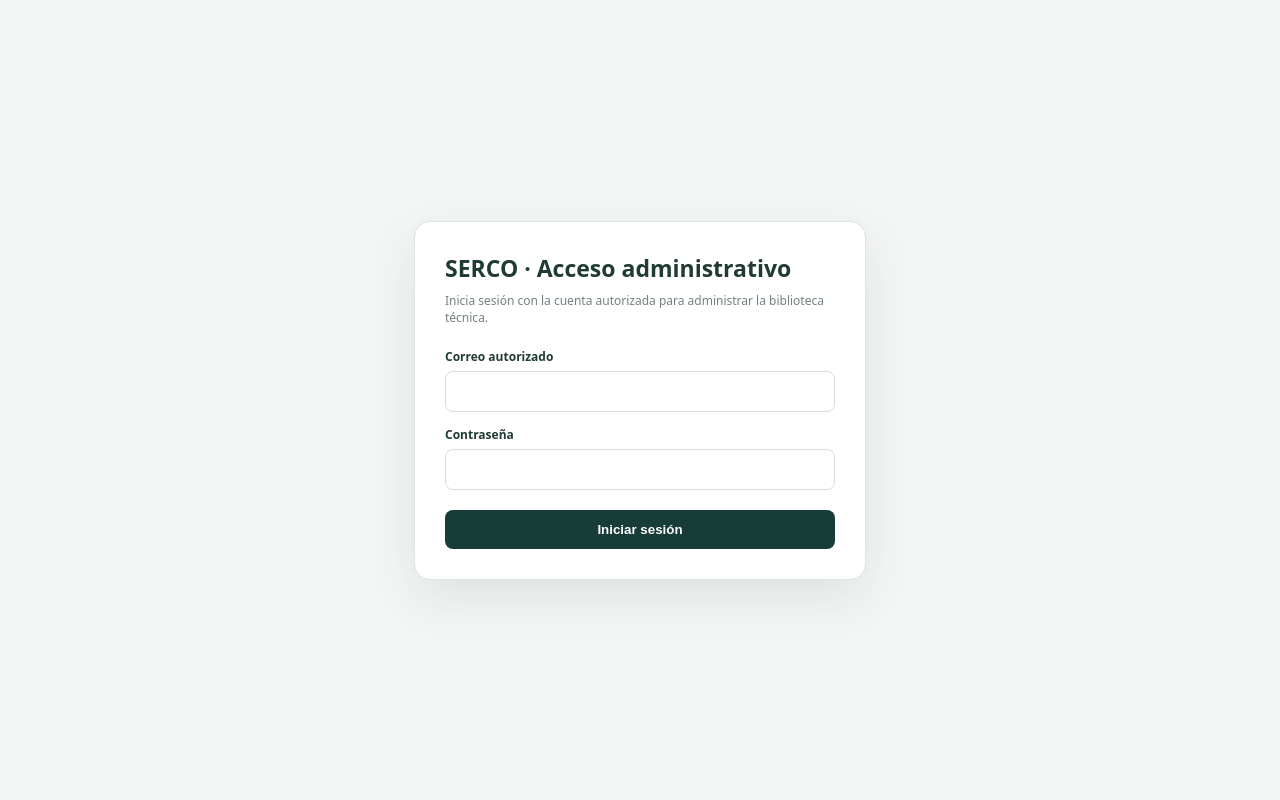
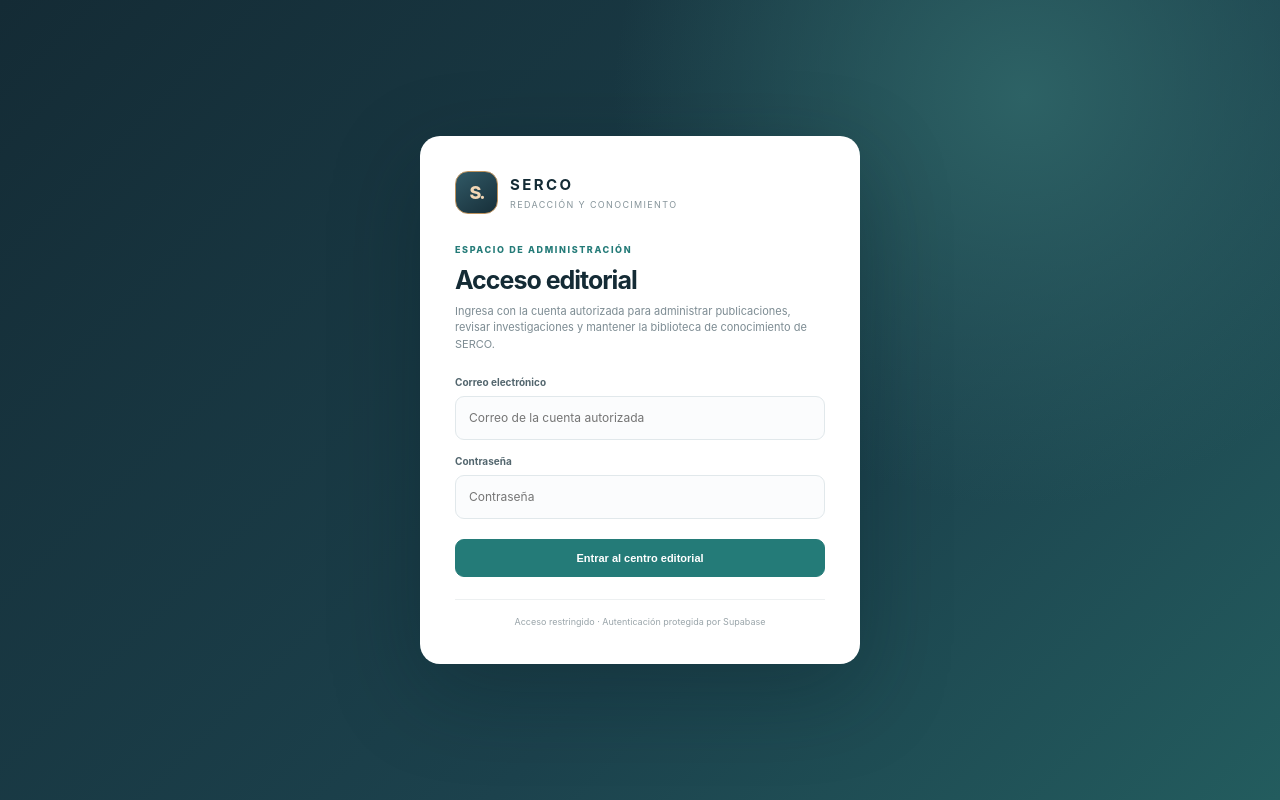
Before and after one commit to SERCO2025/SERCO-Seccion-Informativa, a plain HTML site: page editor-login.html in a window 1280 px wide. Drawn offline with Linux system fonts and the light colour scheme.

Commit message:
Actualizar acceso con identidad visual del nuevo centro editorial

```diff
--- a/editor-login.html
+++ b/editor-login.html
@@ -2,45 +2,52 @@
 <html lang="es">
 <head>
 <meta charset="utf-8">
-<meta name="viewport" content="width=device-width, initial-scale=1">
+<meta name="viewport" content="width=device-width,initial-scale=1">
 <meta name="robots" content="noindex,nofollow,noarchive">
-<title>Acceso editorial SERCO</title>
+<meta name="theme-color" content="#142b35">
+<title>SERCO | Acceso editorial</title>
 <style>
-body{margin:0;min-height:100vh;display:grid;place-items:center;background:#f4f6f5;font:14px system-ui;color:#203a34}
-main{width:min(390px,calc(100% - 40px));background:#fff;border:1px solid #dce5e0;border-radius:16px;padding:30px;box-shadow:0 18px 50px #173c371a}
-h1{font-size:23px;margin:0 0 8px}p{color:#73827c;font-size:12px;margin:0 0 22px}
-label{display:block;font-size:12px;font-weight:700;margin:14px 0 6px}
-input{box-sizing:border-box;width:100%;padding:12px;border:1px solid #d6e0db;border-radius:8px}
-button{width:100%;margin-top:20px;padding:12px;background:#183c37;color:#fff;border:0;border-radius:8px;font-weight:700}
-#error{display:none;color:#93443f;background:#fff3f1;border:1px solid #e8c5c0;padding:10px;border-radius:8px;margin-top:12px;font-size:12px}
+:root{color-scheme:dark;--navy:#142b35;--teal:#247b78;--gold:#bd925d;--ink:#20343c;--muted:#7d8c93;--line:#e1e8eb}
+*{box-sizing:border-box}body{margin:0;min-height:100vh;display:grid;place-items:center;padding:22px;background:radial-gradient(circle at 80% 12%,#2d6265 0,transparent 33%),linear-gradient(135deg,#142b35,#1c424d 62%,#235c5e);font:14px/1.5 Inter,ui-sans-serif,system-ui,-apple-system,"Segoe UI",sans-serif;color:var(--ink)}
+.card{width:min(440px,100%);background:#fff;border:1px solid #ffffff70;border-radius:20px;padding:34px;box-shadow:0 28px 90px #071a224d}
+.brand{display:flex;align-items:center;gap:12px;margin-bottom:29px}.mark{width:43px;height:43px;border:1px solid var(--gold);border-radius:13px;background:linear-gradient(145deg,#315966,#172f39);display:grid;place-items:center;color:#f1d6b5;font-size:18px;font-weight:850;letter-spacing:-2px}.brand b{display:block;color:var(--navy);font-size:15px;letter-spacing:.16em}.brand small{display:block;color:#87959b;font-size:9px;letter-spacing:.15em;text-transform:uppercase;margin-top:2px}
+.eyebrow{color:var(--teal);font-size:9px;font-weight:800;letter-spacing:.18em;text-transform:uppercase;margin-bottom:8px}h1{font-size:25px;line-height:1.2;letter-spacing:-.04em;color:var(--navy);margin:0 0 8px}p{color:var(--muted);font-size:11px;margin:0 0 23px}
+label{display:block;color:#53666e;font-size:10px;font-weight:750;margin:14px 0 6px}input{width:100%;padding:12px 13px;border:1px solid var(--line);border-radius:9px;background:#fbfcfd;color:var(--ink);font:inherit;font-size:12px}input:focus{outline:3px solid #247b7824;border-color:#6ca8a3;background:#fff}
+button{width:100%;margin-top:20px;padding:12px 14px;border:1px solid var(--teal);border-radius:9px;background:var(--teal);color:#fff;font-size:11px;font-weight:800;cursor:pointer}button:hover{background:#1e6b69}button:disabled{opacity:.6;cursor:wait}
+#error{display:none;color:#a64c4c;background:#fff5f4;border:1px solid #f0d9d6;padding:10px 11px;border-radius:8px;margin-top:12px;font-size:10px}#error.show{display:block}
+.foot{border-top:1px solid #edf0f1;margin-top:22px;padding-top:15px;color:#9aa5aa;font-size:9px;text-align:center}
+@media(max-width:480px){.card{padding:26px 22px}}
 </style>
 </head>
 <body>
-<main>
-<h1>SERCO · Acceso administrativo</h1>
-<p>Inicia sesión con la cuenta autorizada para administrar la biblioteca técnica.</p>
-<form id="login">
-<label for="email">Correo autorizado</label>
-<input id="email" type="email" autocomplete="username" required>
-<label for="password">Contraseña</label>
-<input id="password" type="password" autocomplete="current-password" required>
-<button id="submit" type="submit">Iniciar sesión</button>
-<div id="error" role="alert"></div>
-</form>
+<main class="card">
+ <div class="brand"><div class="mark">S.</div><div><b>SERCO</b><small>Redacción y conocimiento</small></div></div>
+ <div class="eyebrow">Espacio de administración</div>
+ <h1>Acceso editorial</h1>
+ <p>Ingresa con la cuenta autorizada para administrar publicaciones, revisar investigaciones y mantener la biblioteca de conocimiento de SERCO.</p>
+ <form id="login">
+  <label for="email">Correo electrónico</label>
+  <input id="email" type="email" autocomplete="username" placeholder="Correo de la cuenta autorizada" required>
+  <label for="password">Contraseña</label>
+  <input id="password" type="password" autocomplete="current-password" placeholder="Contraseña" required>
+  <button id="submit" type="submit">Entrar al centro editorial</button>
+  <div id="error" role="alert"></div>
+ </form>
+ <div class="foot">Acceso restringido · Autenticación protegida por Supabase</div>
 </main>
 <script>
 "use strict";
 const form=document.getElementById("login"),button=document.getElementById("submit"),error=document.getElementById("error");
 form.addEventListener("submit",async event=>{
- event.preventDefault();button.disabled=true;error.style.display="none";
+ event.preventDefault();button.disabled=true;button.textContent="Verificando acceso…";error.classList.remove("show");
  try{
   const response=await fetch("/api/editor-auth",{method:"POST",headers:{"Content-Type":"application/json"},body:JSON.stringify({action:"login",email:document.getElementById("email").value,password:document.getElementById("password").value})});
   const data=await response.json().catch(()=>({}));
   if(!response.ok)throw new Error(data.error&&data.error.message||"No fue posible iniciar sesión.");
   sessionStorage.setItem("serco_editor_access_token",data.access_token);
   location.replace("/dashboard.html");
- }catch(err){error.textContent=err.message;error.style.display="block";}
- finally{button.disabled=false;}
+ }catch(err){error.textContent=err.message;error.classList.add("show");}
+ finally{button.disabled=false;button.textContent="Entrar al centro editorial";}
 });
 </script>
 </body>
```
